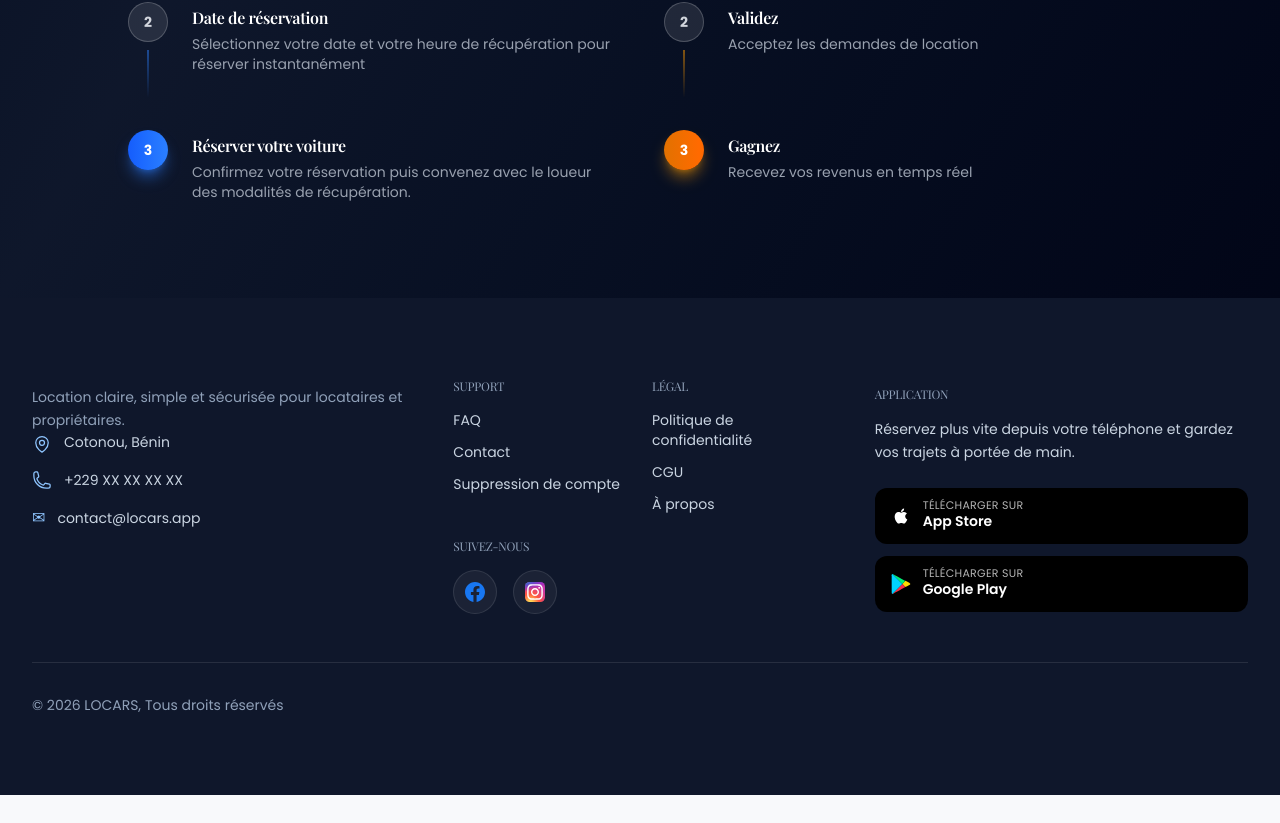
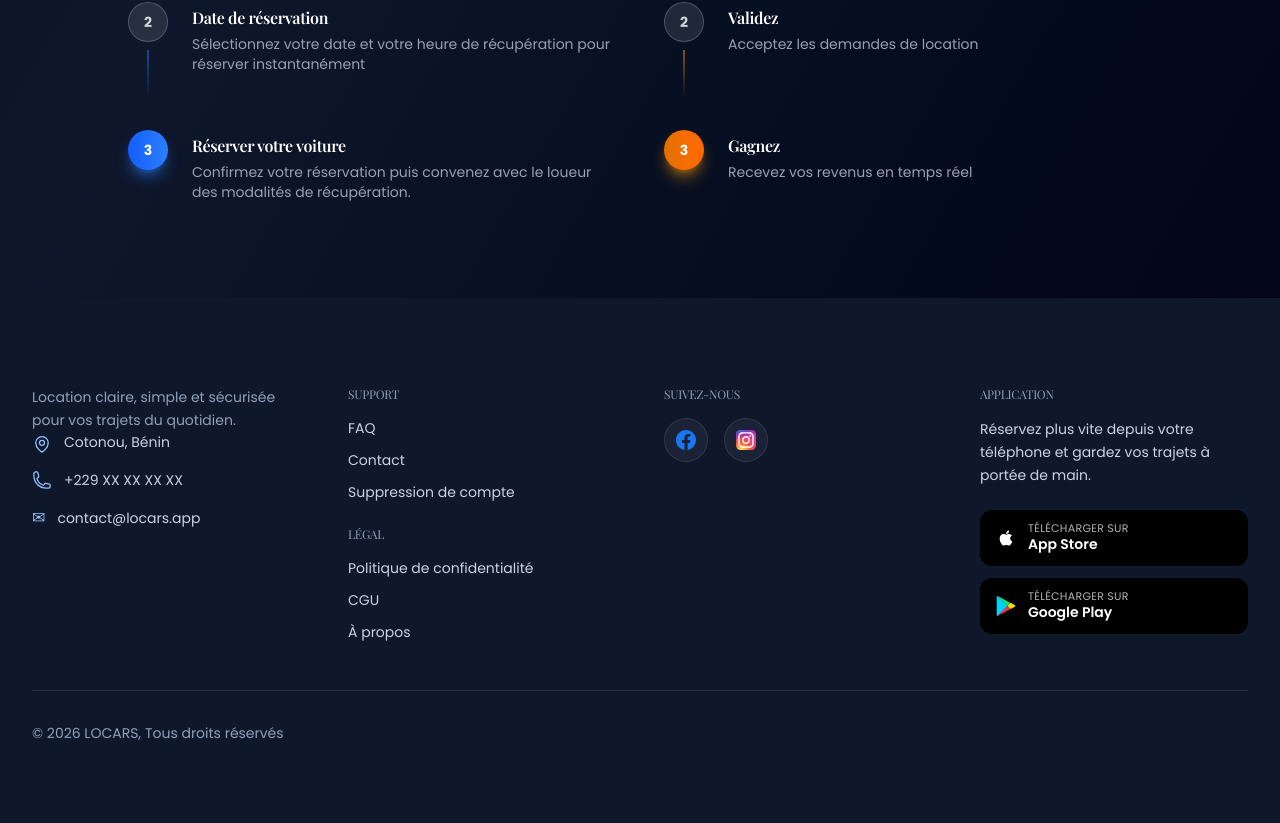
Before and after one commit to andysags/locars-web, a Next.js app: page / in a window 1280 px wide. Shown: the part 2015-2838 px from the top of the page. Before the commit the page ends 2810 px from the top, so only its background shows below. Built offline with nearby package versions, Linux system fonts and the light colour scheme.

Commit message:
telecharger

```diff
--- a/app/components/Footer.tsx
+++ b/app/components/Footer.tsx
@@ -8,11 +8,11 @@ export default function Footer({ className = "" }: { className?: string }) {
       className={`relative z-10 bg-slate-900 font-sans text-white py-16 sm:py-20 ${className}`}
     >
       <div className="mx-auto max-w-7xl px-6 lg:px-8">
-        <div className="grid gap-12 md:grid-cols-2 lg:grid-cols-3 mb-12">
+        <div className="grid gap-12 md:grid-cols-2 lg:grid-cols-4 mb-12">
           {/* Company Info */}
           <div className="lg:col-span-1 lg:pt-2">
             <p className="max-w-xl text-sm leading-relaxed text-slate-400">
-              Location claire, simple et sécurisée pour locataires et propriétaires.
+              Location claire, simple et sécurisée pour vos trajets du quotidien.
             </p>
             <div className="space-y-4">
               <div className="flex items-start gap-3">
@@ -32,8 +32,7 @@ export default function Footer({ className = "" }: { className?: string }) {
             </div>
           </div>
 
-          <div className="space-y-6">
-            <div className="grid gap-6 sm:grid-cols-2">
+          <div className="space-y-6 lg:pt-2">
             <div>
               <h4 className="mb-4 text-xs uppercase tracking-[0.3em] text-slate-400">Support</h4>
               <ul className="space-y-3 text-sm text-slate-300">
@@ -42,6 +41,7 @@ export default function Footer({ className = "" }: { className?: string }) {
                 <li><Link href="/delete-account" className="transition hover:text-white">Suppression de compte</Link></li>
               </ul>
             </div>
+
             <div>
               <h4 className="mb-4 text-xs uppercase tracking-[0.3em] text-slate-400">Légal</h4>
               <ul className="space-y-3 text-sm text-slate-300">
@@ -52,7 +52,7 @@ export default function Footer({ className = "" }: { className?: string }) {
             </div>
           </div>
 
-            <div>
+          <div className="space-y-6 lg:pt-2">
             <h4 className="mb-4 text-xs uppercase tracking-[0.3em] text-slate-400">Suivez-nous</h4>
             <div className="flex gap-4">
               <Link href="https://www.facebook.com/share/14euiP1vUi5/?mibextid=wwXIfr" target="_blank" rel="noopener noreferrer" className="inline-flex h-11 w-11 items-center justify-center rounded-full border border-white/10 bg-white/5 transition hover:bg-white/10">
@@ -68,7 +68,6 @@ export default function Footer({ className = "" }: { className?: string }) {
               </Link>
             </div>
           </div>
-          </div>
 
           <div className="space-y-6 lg:pt-2">
             <div>
@@ -82,7 +81,7 @@ export default function Footer({ className = "" }: { className?: string }) {
 
             <div className="flex flex-col gap-3">
               <a
-                href="#"
+                href="https://apps.apple.com/bj/app/locars/id6763099054"
                 className="group inline-flex h-14 min-w-[210px] items-center gap-3 rounded-xl bg-black px-4 transition-all hover:-translate-y-0.5 hover:opacity-95"
                 aria-label="Télécharger sur App Store"
               >
@@ -94,7 +93,7 @@ export default function Footer({ className = "" }: { className?: string }) {
               </a>
 
               <a
-                href="#"
+                href="https://play.google.com/store/apps/details?id=com.innovtechlabs.locars&pcampaignid=web_share"
                 className="group inline-flex h-14 min-w-[210px] items-center gap-3 rounded-xl bg-black px-4 transition-all hover:-translate-y-0.5 hover:opacity-95"
                 aria-label="Télécharger sur Google Play"
               >
--- a/app/download/page.tsx
+++ b/app/download/page.tsx
@@ -18,7 +18,7 @@ export default function DownloadPage() {
 
           <div className="mx-auto flex w-full max-w-md flex-col gap-4 sm:flex-row sm:justify-center">
             <a
-              href="#"
+              href="https://apps.apple.com/bj/app/locars/id6763099054"
               className="group inline-flex h-14 min-w-[210px] items-center gap-3 rounded-xl bg-black px-4 transition-all hover:-translate-y-0.5 hover:opacity-95"
               aria-label="Télécharger sur App Store"
             >
@@ -30,7 +30,7 @@ export default function DownloadPage() {
             </a>
 
             <a
-              href="#"
+              href="https://play.google.com/store/apps/details?id=com.innovtechlabs.locars&pcampaignid=web_share"
               className="group inline-flex h-14 min-w-[210px] items-center gap-3 rounded-xl bg-black px-4 transition-all hover:-translate-y-0.5 hover:opacity-95"
               aria-label="Télécharger sur Google Play"
             >
--- a/app/page.tsx
+++ b/app/page.tsx
@@ -70,7 +70,7 @@ export default function HomePage() {
               {/* CTA Buttons */}
               <div className="flex flex-col sm:flex-row items-start gap-4 pt-4">
                 <a
-                  href="#"
+                  href="https://apps.apple.com/bj/app/locars/id6763099054"
                   className="group inline-flex h-14 min-w-[210px] items-center gap-3 rounded-xl bg-black px-4 transition-all hover:-translate-y-0.5 hover:opacity-95"
                   aria-label="Télécharger sur App Store"
                 >
@@ -82,7 +82,7 @@ export default function HomePage() {
                 </a>
 
                 <a
-                  href="#"
+                  href="https://play.google.com/store/apps/details?id=com.innovtechlabs.locars&pcampaignid=web_share"
                   className="group inline-flex h-14 min-w-[210px] items-center gap-3 rounded-xl bg-black px-4 transition-all hover:-translate-y-0.5 hover:opacity-95"
                   aria-label="Télécharger sur Google Play"
                 >
```
Lines whose indentation alone changed are shown as unchanged.
